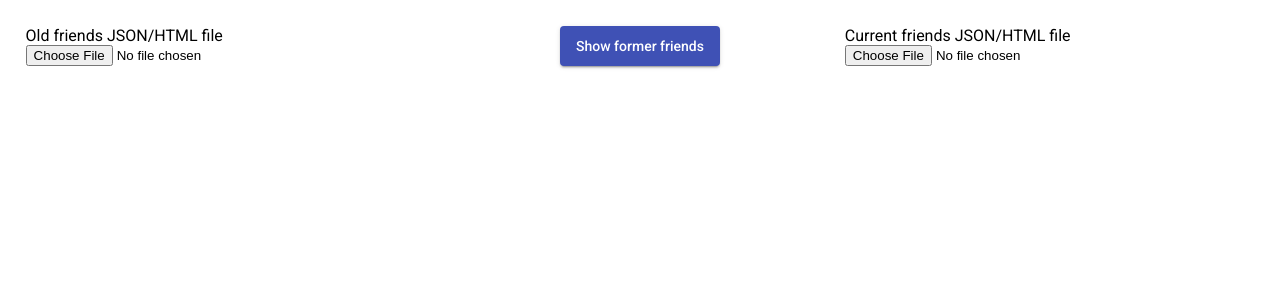
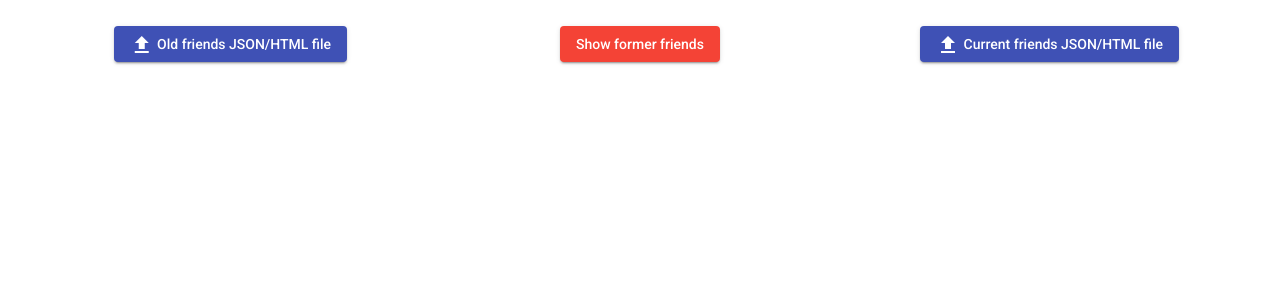
Before and after one commit to dineeek/ng-scrappers, an Angular app in the folder scrappers/: page /scrapper/facebook-friends in a window 1280 px wide. Shown: the top 300 px of the page. Built offline with nearby package versions, Linux system fonts and the light colour scheme.

Commit message:
Deploy on Github

```diff
--- a/scrappers/angular.json
+++ b/scrappers/angular.json
@@ -20,16 +20,13 @@
         "build": {
           "builder": "@angular-devkit/build-angular:browser",
           "options": {
-            "outputPath": "dist/scrappers",
+            "outputPath": "docs/",
             "index": "src/index.html",
             "main": "src/main.ts",
             "polyfills": "src/polyfills.ts",
             "tsConfig": "tsconfig.app.json",
             "aot": true,
-            "assets": [
-              "src/favicon.ico",
-              "src/assets"
-            ],
+            "assets": ["src/favicon.ico", "src/assets"],
             "styles": [
               "./node_modules/@angular/material/prebuilt-themes/deeppurple-amber.css",
               "src/styles.scss"
@@ -90,10 +87,7 @@
             "polyfills": "src/polyfills.ts",
             "tsConfig": "tsconfig.spec.json",
             "karmaConfig": "karma.conf.js",
-            "assets": [
-              "src/favicon.ico",
-              "src/assets"
-            ],
+            "assets": ["src/favicon.ico", "src/assets"],
             "styles": [
               "./node_modules/@angular/material/prebuilt-themes/deeppurple-amber.css",
               "src/styles.scss"
@@ -109,9 +103,7 @@
               "tsconfig.spec.json",
               "e2e/tsconfig.json"
             ],
-            "exclude": [
-              "**/node_modules/**"
-            ]
+            "exclude": ["**/node_modules/**"]
           }
         },
         "e2e": {
@@ -125,6 +117,10 @@
               "devServerTarget": "scrappers:serve:production"
             }
           }
+        },
+        "deploy": {
+          "builder": "angular-cli-ghpages:deploy",
+          "options": {}
         }
       }
     }
--- a/scrappers/package.json
+++ b/scrappers/package.json
@@ -7,7 +7,8 @@
     "build": "ng build",
     "test": "ng test",
     "lint": "ng lint",
-    "e2e": "ng e2e"
+    "e2e": "ng e2e",
+    "deploy": "ng build --prod --baseHref=https://dineeek.github.io/ng-scrappers/"
   },
   "private": true,
   "dependencies": {
@@ -31,6 +32,7 @@
     "@angular/compiler-cli": "~11.1.2",
     "@types/jasmine": "~3.6.0",
     "@types/node": "^12.11.1",
+    "angular-cli-ghpages": "^1.0.0-rc.1",
     "codelyzer": "^6.0.0",
     "jasmine-core": "~3.6.0",
     "jasmine-spec-reporter": "~5.0.0",
--- a/scrappers/src/app/file-upload/file-upload.component.html
+++ b/scrappers/src/app/file-upload/file-upload.component.html
@@ -1,22 +1,12 @@
-<!-- <div class="container">
-  <label for="uploadFile">{{ label }}</label>
+<label>
   <input
-    #uploadFile
-    mat-raised-button
-    id="uploadFile"
     type="file"
     (change)="onChange($event.target.files)"
+    style="display: none"
   />
 
-  <button for="uploadFile" (click)="selectFile()">
-    <mat-icon>folder_open</mat-icon>
-  </button>
-</div> -->
-<label>{{ label }}</label>
-<input
-  #uploadFile
-  mat-raised-button
-  type="file"
-  accept=".json, .html"
-  (change)="onChange($event.target.files)"
-/>
+  <a mat-raised-button color="primary">
+    <mat-icon>file_upload</mat-icon>
+    {{ label }}
+  </a>
+</label>
--- a/scrappers/src/app/file-upload/file-upload.component.ts
+++ b/scrappers/src/app/file-upload/file-upload.component.ts
@@ -6,7 +6,6 @@ import { Component, EventEmitter, Input, Output } from '@angular/core';
   styleUrls: ['./file-upload.component.scss'],
 })
 export class FileUploadComponent {
-  @Input() id = '';
   @Input() label = '';
   @Output() fileText = new EventEmitter<string>();
 
@@ -23,12 +22,4 @@ export class FileUploadComponent {
 
     fileReader.readAsText(file, '\u676f\u845b');
   }
-
-  selectFile() {
-    console.log(this.id);
-    const fileUpload = document.getElementById(
-      'uploadFile'
-    ) as HTMLInputElement;
-    fileUpload.click();
-  }
 }
--- a/scrappers/src/app/scrappers/facebook-scrapper/facebook-scrapper.component.html
+++ b/scrappers/src/app/scrappers/facebook-scrapper/facebook-scrapper.component.html
@@ -1,21 +1,19 @@
 <div class="upload">
   <file-upload
     class="uploadBtn"
-    id="uploadOld"
     label="Old friends JSON/HTML file"
     (fileText)="onBeforeFriendsFileUpload($event)"
   ></file-upload>
   <button
     class="detect"
     mat-raised-button
-    color="primary"
+    color="warn"
     (click)="onDetectFormerFriends()"
   >
     Show former friends
   </button>
   <file-upload
     class="uploadBtn"
-    id="uploadCurrent"
     label="Current friends JSON/HTML file"
     (fileText)="onCurrentFriendsFileUpload($event)"
   ></file-upload>
```
Also changed, not shown: 9 other files (tests, documents, lock files or other folders).
